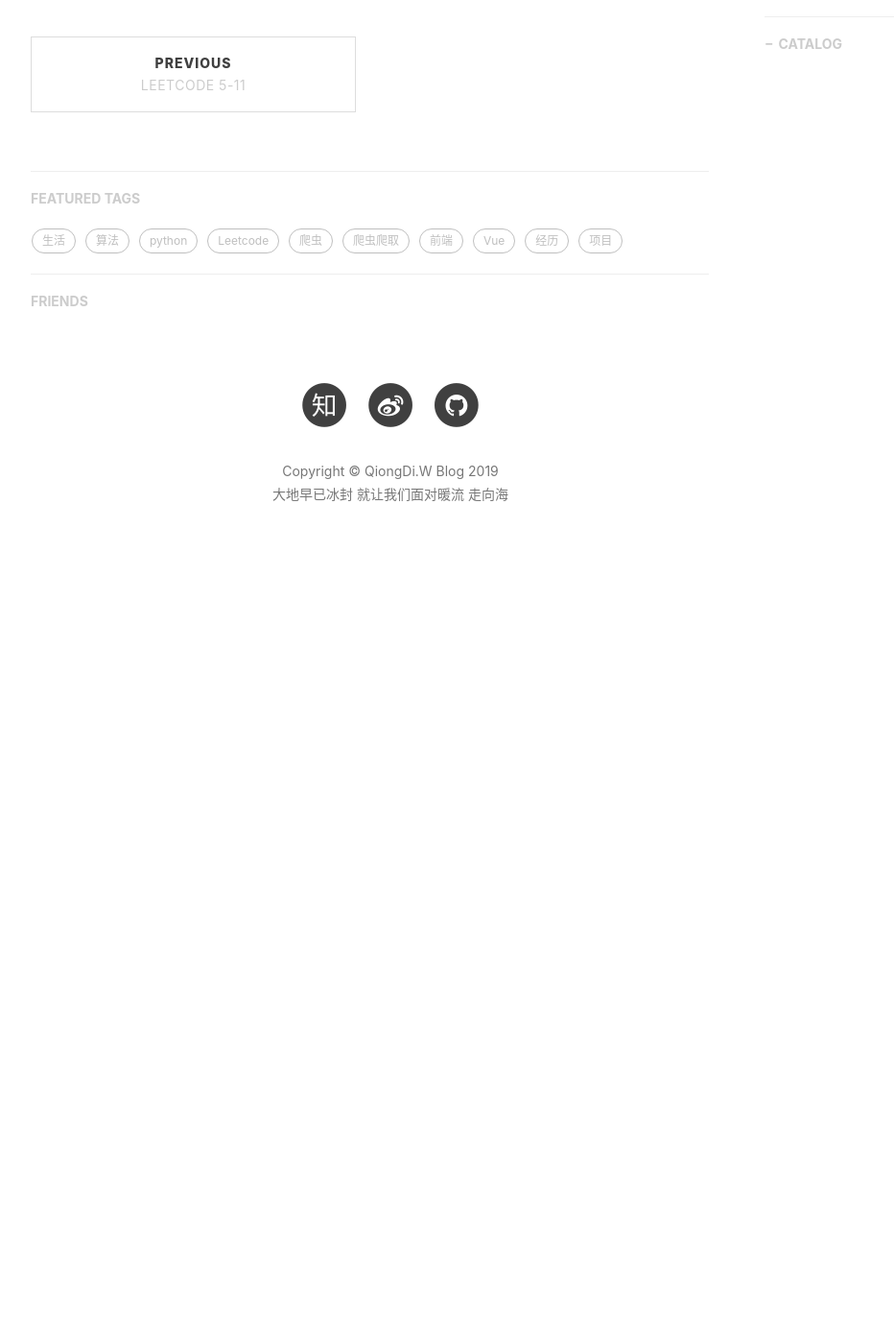
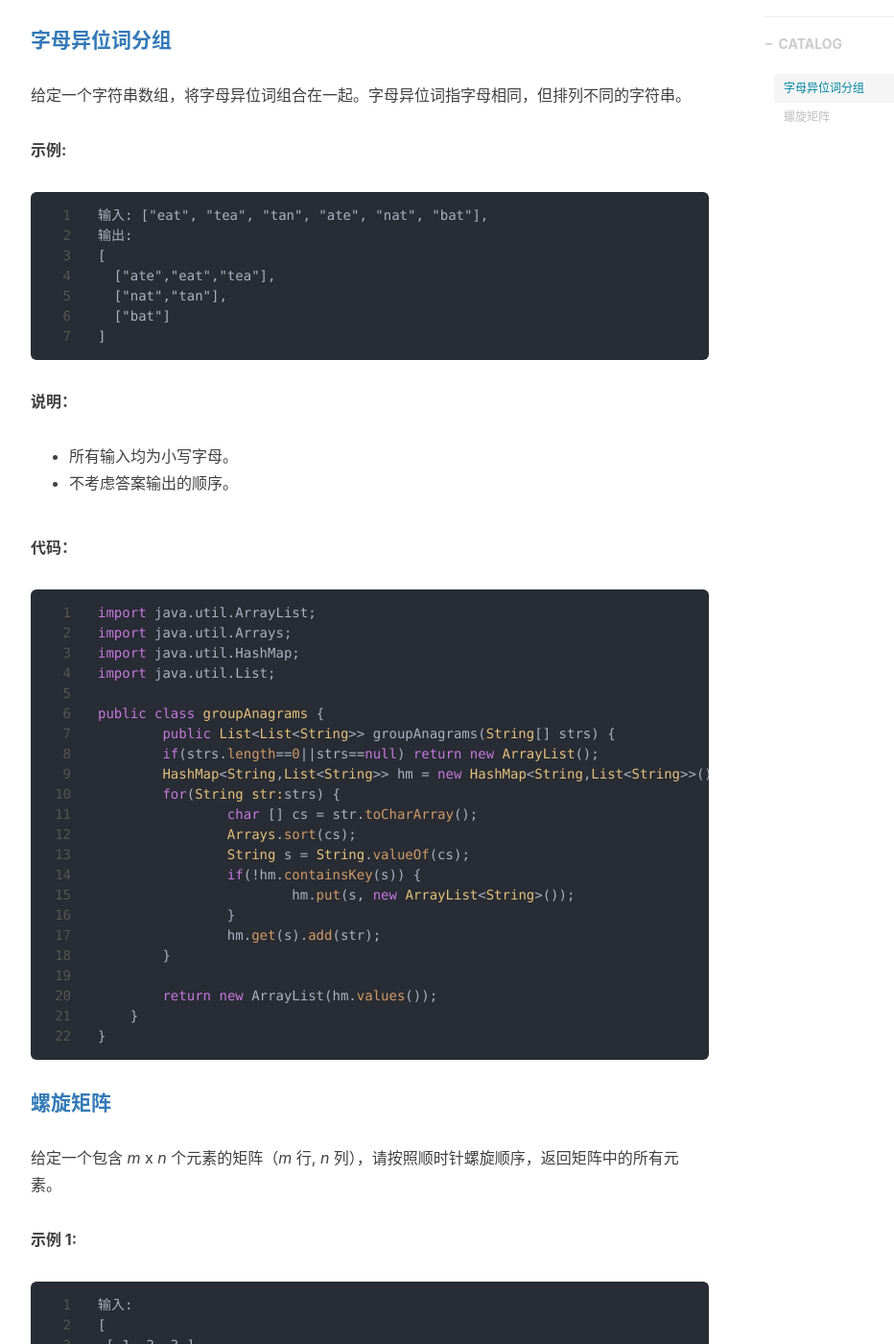
Before and after one commit to MouMangTai/MouMangTai.github.io, a Jekyll site: the page built from _posts/2019-05-12-Leetcode.markdown, in a window 1280 px wide and 1400 px high, scrolled down 546 px. Shown: the whole window at 96% size, without its empty margins (233-1165 px from the left). Built offline with Jekyll 4.4.1, drawn with Linux system fonts in a browser that asks for light colours; nearby versions of some CDN libraries; comment, search, counter and statistics services are not loaded; before the commit the page ends 1165 px from its top, so only the background shows below that; some of the changed text lies outside the part shown.

Commit message:
Update 2019-05-12-Leetcode.markdown

````diff
--- a/_posts/2019-05-12-Leetcode.markdown
+++ b/_posts/2019-05-12-Leetcode.markdown
@@ -9,3 +9,133 @@ tags:
     - 算法
     - Leetcode
 ---
+
+#### [字母异位词分组](https://leetcode-cn.com/problems/group-anagrams/)
+
+给定一个字符串数组，将字母异位词组合在一起。字母异位词指字母相同，但排列不同的字符串。
+
+**示例:**
+
+```
+输入: ["eat", "tea", "tan", "ate", "nat", "bat"],
+输出:
+[
+  ["ate","eat","tea"],
+  ["nat","tan"],
+  ["bat"]
+]
+```
+
+**说明：**
+
+- 所有输入均为小写字母。
+- 不考虑答案输出的顺序。
+
+**代码：**
+
+```java
+import java.util.ArrayList;
+import java.util.Arrays;
+import java.util.HashMap;
+import java.util.List;
+
+public class groupAnagrams {
+	public List<List<String>> groupAnagrams(String[] strs) {
+        if(strs.length==0||strs==null) return new ArrayList();
+        HashMap<String,List<String>> hm = new HashMap<String,List<String>>();
+        for(String str:strs) {
+        	char [] cs = str.toCharArray();
+        	Arrays.sort(cs);
+        	String s = String.valueOf(cs);
+        	if(!hm.containsKey(s)) {
+        		hm.put(s, new ArrayList<String>());
+        	}
+        	hm.get(s).add(str);
+        }
+
+        return new ArrayList(hm.values());
+    }
+}
+```
+
+#### [螺旋矩阵](https://leetcode-cn.com/problems/spiral-matrix/)
+
+给定一个包含 *m* x *n* 个元素的矩阵（*m* 行, *n* 列），请按照顺时针螺旋顺序，返回矩阵中的所有元素。
+
+**示例 1:**
+
+```
+输入:
+[
+ [ 1, 2, 3 ],
+ [ 4, 5, 6 ],
+ [ 7, 8, 9 ]
+]
+输出: [1,2,3,6,9,8,7,4,5]
+```
+
+**示例 2:**
+
+```
+输入:
+[
+  [1, 2, 3, 4],
+  [5, 6, 7, 8],
+  [9,10,11,12]
+]
+输出: [1,2,3,4,8,12,11,10,9,5,6,7]
+```
+
+**代码：**
+
+```java
+import java.util.ArrayList;
+import java.util.List;
+
+public class spiralOrder {
+	public List<Integer> spiralOrder(int[][] matrix) {
+        if(matrix.length==0||matrix==null) return new ArrayList<Integer>();
+		int n = matrix.length;
+        int m = matrix[0].length;
+		int temp [][] = new int[n][m];
+		int x=0,y=0,w=n*m;
+		int flag = 1;
+		List<Integer> list = new ArrayList<Integer>();
+		while(w>0) {
+			list.add(matrix[x][y]);
+			temp[x][y]=1;
+			if(flag==1) {
+				if(y+1<m && temp[x][y+1]!=1) {
+					y++;
+				}else {
+					x++;
+					flag=2;
+				}
+			}else if(flag==2) {
+				if(x+1<n && temp[x+1][y]!=1) {
+					x++;
+				}else {
+					y--;
+					flag=3;
+				}
+			}else if(flag==3) {
+				if(y-1>=0 && temp[x][y-1]!=1) {
+					y--;
+				}else {
+					x--;
+					flag=4;
+				}
+			}else if(flag==4) {
+				if(x-1>=0 && temp[x-1][y]!=1) {
+					x--;
+				}else {
+					y++;
+					flag=1;
+				}
+			}
+			w--;
+		}
+		return list;
+    }
+}
+```
````
